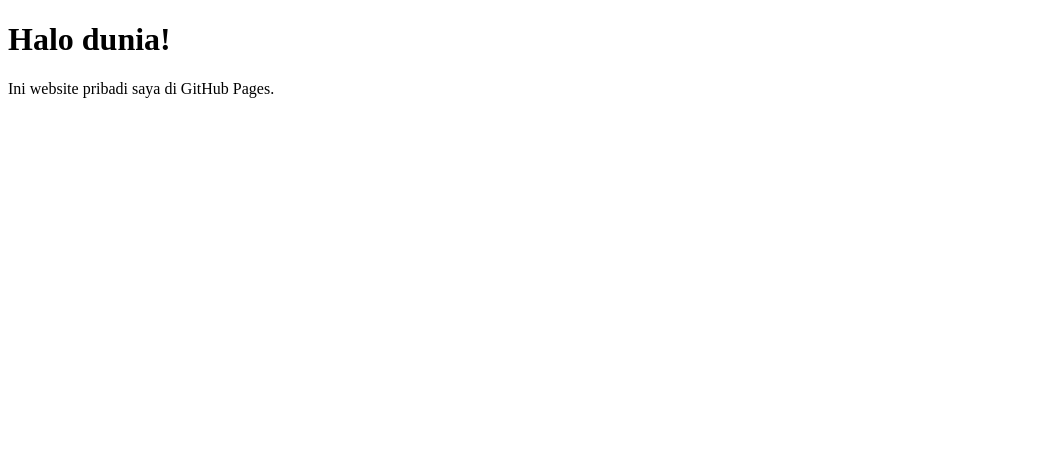
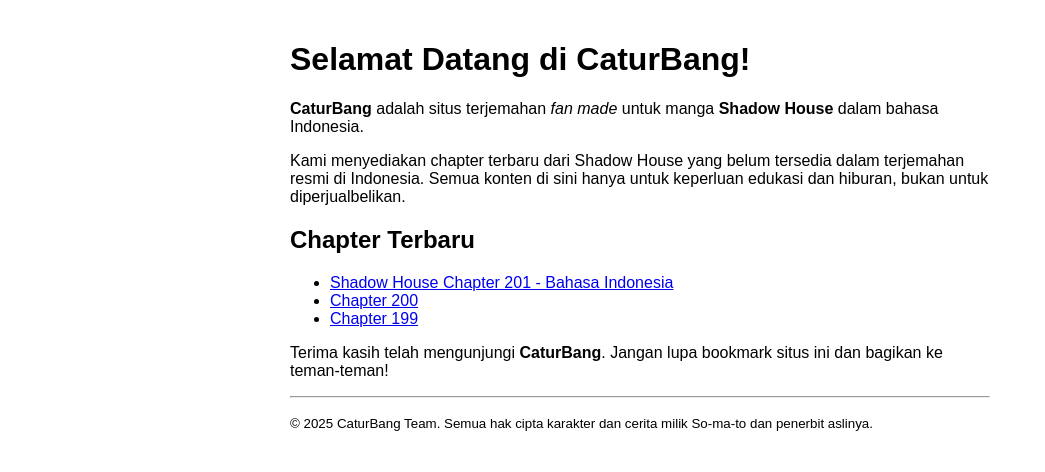
Before and after one commit to idzharalamsyah/idzharalamsyah.github.io, a plain HTML site: page index.html in a window 1280 px wide. Shown: the whole page, without its empty margins (0-1045 px from the left). Drawn offline with Linux system fonts and the light colour scheme.

Commit message:
Update index.html

```diff
--- a/index.html
+++ b/index.html
@@ -2,12 +2,28 @@
 <html lang="id">
 <head>
   <meta charset="UTF-8">
-  <meta name="description" content="Website pribadi Catur Bang">
-  <meta name="viewport" content="width=device-width, initial-scale=1.0">
-  <title>Catur Bang</title>
-</head>
-<body>
-  <h1>Halo dunia!</h1>
-  <p>Ini website pribadi saya di GitHub Pages.</p>
-</body>
+    <meta name="viewport" content="width=device-width, initial-scale=1">
+      <title>CaturBang - Terjemahan Manga Shadow House Bahasa Indonesia</title>
+        <meta name="description" content="CaturBang adalah situs fan translation manga Shadow House dengan subtitle bahasa Indonesia. Baca chapter terbaru secara gratis.">
+          <meta name="keywords" content="CaturBang, manga, shadow house, manga indo, manga terjemahan, manga bahasa Indonesia">
+            <meta name="author" content="CaturBang Team">
+            </head>
+            <body style="font-family: sans-serif; max-width: 700px; margin: auto; padding: 20px;">
+              <h1>Selamat Datang di CaturBang!</h1>
+                <p><strong>CaturBang</strong> adalah situs terjemahan <em>fan made</em> untuk manga <strong>Shadow House</strong> dalam bahasa Indonesia.</p>
+
+                  <p>Kami menyediakan chapter terbaru dari Shadow House yang belum tersedia dalam terjemahan resmi di Indonesia. Semua konten di sini hanya untuk keperluan edukasi dan hiburan, bukan untuk diperjualbelikan.</p>
+
+                    <h2>Chapter Terbaru</h2>
+                      <ul>
+                          <li><a href="chapter-201.html">Shadow House Chapter 201 - Bahasa Indonesia</a></li>
+                              <li><a href="chapter-200.html">Chapter 200</a></li>
+                                  <li><a href="chapter-199.html">Chapter 199</a></li>
+                                    </ul>
+
+                                      <p>Terima kasih telah mengunjungi <strong>CaturBang</strong>. Jangan lupa bookmark situs ini dan bagikan ke teman-teman!</p>
+
+                                        <hr>
+                                          <p><small>© 2025 CaturBang Team. Semua hak cipta karakter dan cerita milik So-ma-to dan penerbit aslinya.</small></p>
+                                          </body>
 </html>
```
